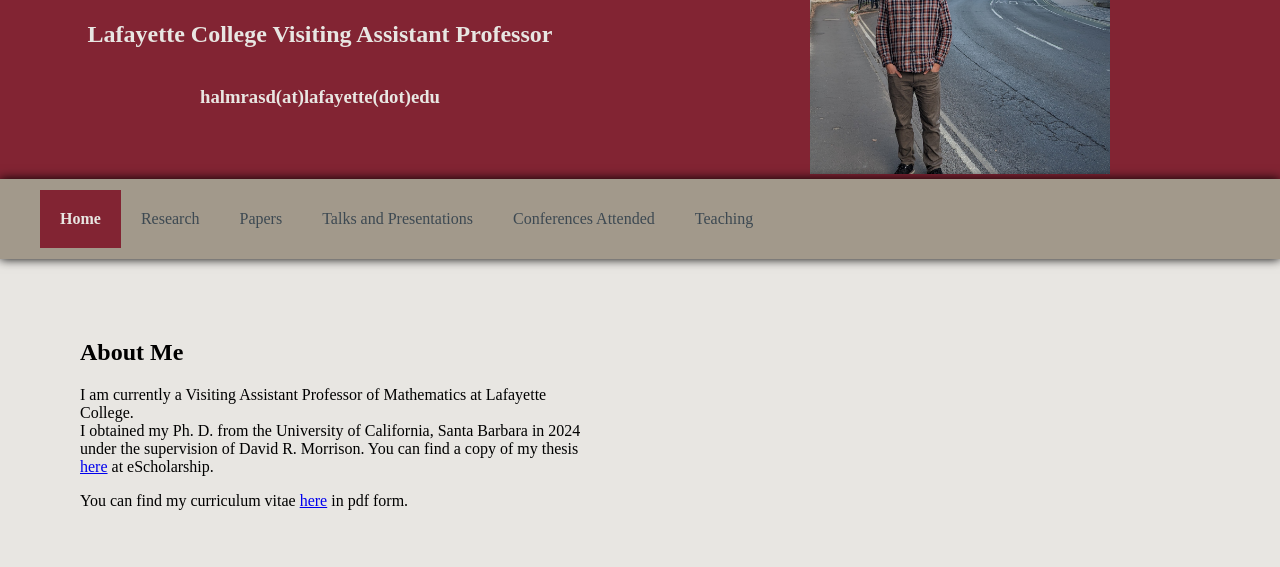
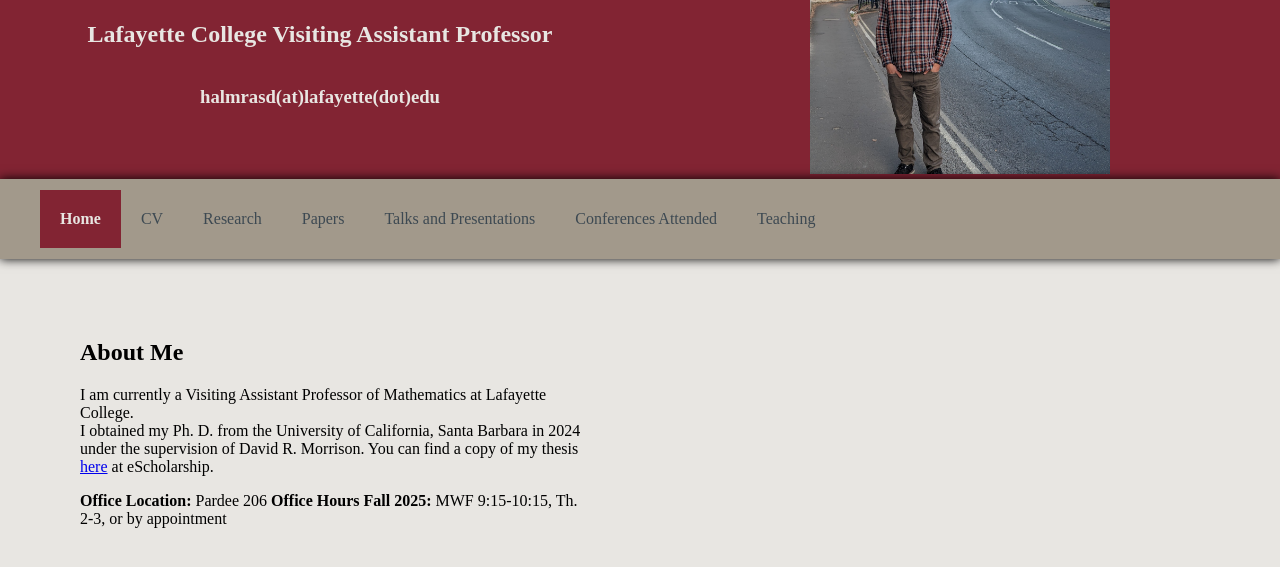
Before and after one commit to DanielHalmrast/DanielHalmrast.github.io, a plain HTML site: page index.html in a window 1280 px wide. Shown: the part 131-698 px from the top of the page. Drawn offline with nearby package versions, Linux system fonts and the light colour scheme.

Commit message:
website update cv

```diff
--- a/header.html
+++ b/header.html
@@ -14,6 +14,7 @@
 <nav>
     <ul>
         <li> <a href="index.html">Home</a>
+        <li> <a href="resources/halmrast-CV.pdf">CV</a>
         <li> <a href='research.html'>Research</a>
         <li> <a href='papers.html'>Papers</a>
         <li> <a href="talks.html">Talks and Presentations</a>
--- a/index.html
+++ b/index.html
@@ -35,13 +35,10 @@
                 </p>
 
                 <p>
-                You can find my curriculum vitae
-                <a href="resources/halmrast-CV.pdf">here</a>
-                in pdf form.
+                <b>Office Location:</b> Pardee 206
+                <b>Office Hours Fall 2025:</b> MWF 9:15-10:15, Th. 2-3, or by appointment
                 </p>
 
-
-                <!--- <b> Office Location:</b>  --->
             </div>
         </div>
     </body>
```
